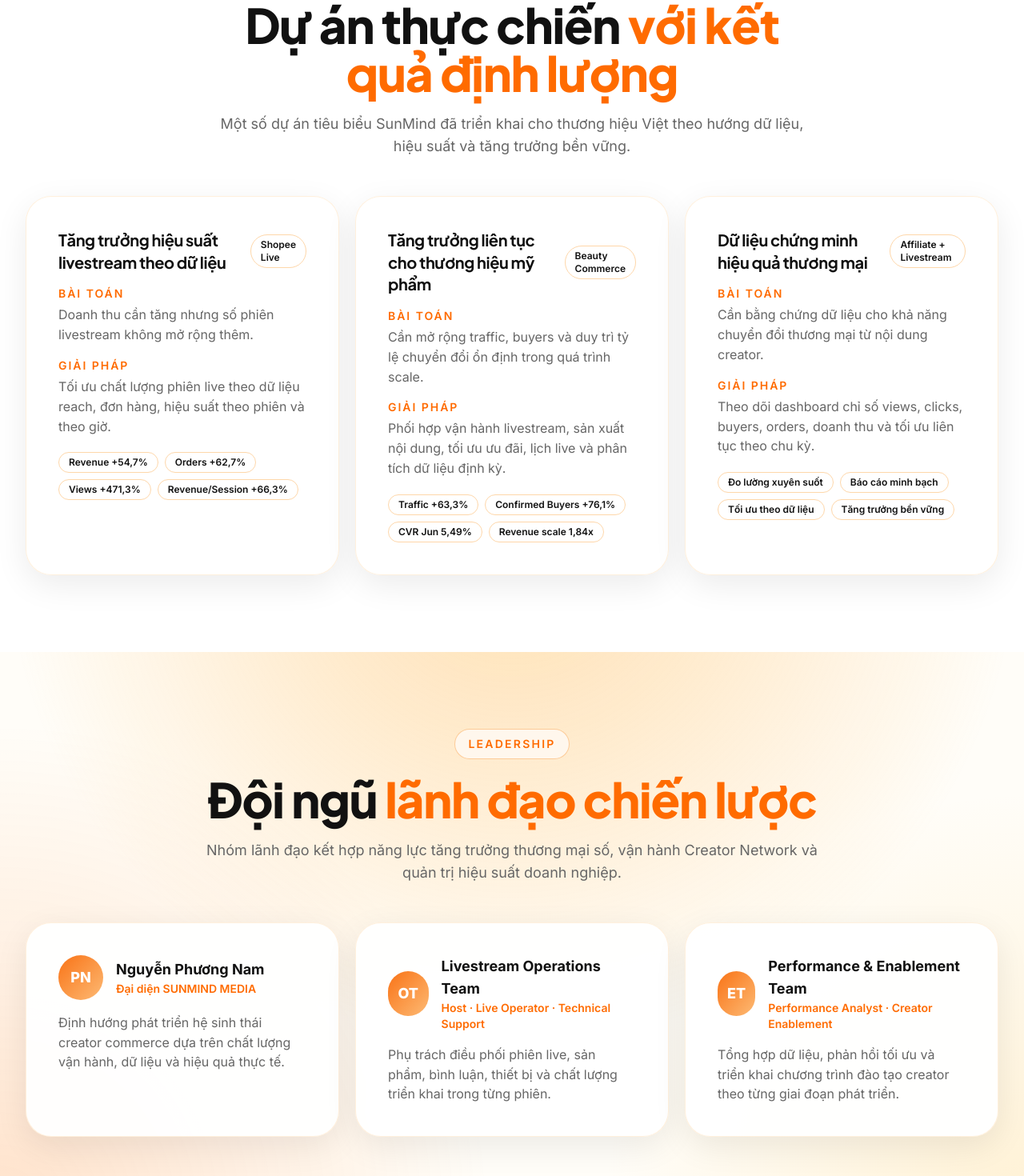
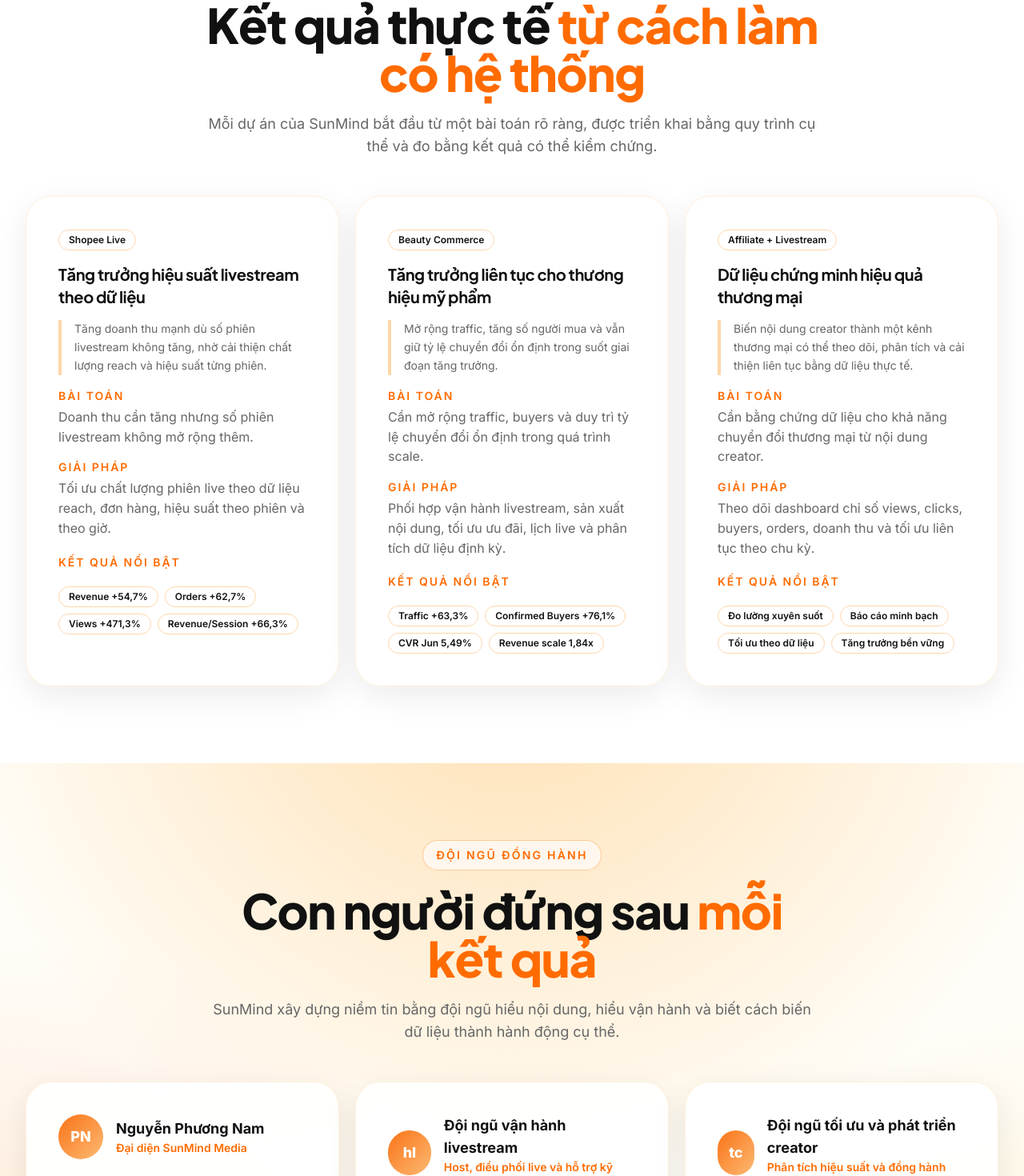
Before and after one commit to quanduong1712/Web-SunMind-Media, a React (Vite) app: page / in a window 1280 px wide. Shown: the part 7429-8899 px from the top of the page at 80% size. Built offline with nearby package versions, Linux system fonts and the light colour scheme.

Commit message:
Support creator photos and refine marketing sections

```diff
--- a/src/components/CaseStudies.jsx
+++ b/src/components/CaseStudies.jsx
@@ -6,10 +6,10 @@ export default function CaseStudies({ items }) {
     <section className="section-wrap bg-white">
       <div className="container-main">
         <SectionTitle
-          eyebrow="CASE STUDY"
-          title="Dự án thực chiến"
-          highlight="với kết quả định lượng"
-          desc="Một số dự án tiêu biểu SunMind đã triển khai cho thương hiệu Việt theo hướng dữ liệu, hiệu suất và tăng trưởng bền vững."
+          eyebrow="DỰ ÁN TIÊU BIỂU"
+          title="Kết quả thực tế"
+          highlight="từ cách làm có hệ thống"
+          desc="Mỗi dự án của SunMind bắt đầu từ một bài toán rõ ràng, được triển khai bằng quy trình cụ thể và đo bằng kết quả có thể kiểm chứng."
         />
 
         <div className="mt-12 grid gap-5 xl:grid-cols-3">
@@ -22,10 +22,16 @@ export default function CaseStudies({ items }) {
               transition={{ delay: idx * 0.06 }}
               className="section-enterprise"
             >
-              <div className="flex items-center justify-between gap-3">
-                <h3 className="text-xl font-bold leading-snug">{item.title}</h3>
-                <span className="kpi-chip">{item.industry}</span>
+              <div className="flex items-start justify-between gap-3">
+                <div>
+                  <span className="kpi-chip">{item.industry}</span>
+                  <h3 className="mt-4 text-xl font-bold leading-snug">{item.title}</h3>
+                </div>
               </div>
+
+              <p className="mt-4 border-l-4 border-orange-200 pl-4 text-sm leading-relaxed text-sunmind-gray">
+                {item.summary}
+              </p>
 
               <p className="mt-4 text-sm font-semibold uppercase tracking-[0.14em] text-sunmind-primary">Bài toán</p>
               <p className="mt-1 text-sunmind-gray">{item.challenge}</p>
@@ -33,6 +39,7 @@ export default function CaseStudies({ items }) {
               <p className="mt-4 text-sm font-semibold uppercase tracking-[0.14em] text-sunmind-primary">Giải pháp</p>
               <p className="mt-1 text-sunmind-gray">{item.solution}</p>
 
+              <p className="mt-5 text-sm font-semibold uppercase tracking-[0.14em] text-sunmind-primary">Kết quả nổi bật</p>
               <div className="mt-5 flex flex-wrap gap-2">
                 {item.impact.map((impact) => (
                   <span key={impact} className="kpi-chip">
--- a/src/components/Creators.jsx
+++ b/src/components/Creators.jsx
@@ -32,9 +32,17 @@ export default function Creators({ creators }) {
               <div className={`relative h-56 bg-gradient-to-br ${creator.tone ?? "from-orange-200 to-orange-400"}`}>
                 <div className="absolute inset-0 bg-[radial-gradient(circle_at_30%_20%,rgba(255,255,255,0.7),transparent_30%),radial-gradient(circle_at_70%_80%,rgba(255,255,255,0.28),transparent_26%)]" />
                 <div className="absolute inset-x-0 bottom-0 h-24 bg-gradient-to-t from-black/20 to-transparent" />
-                <div className="absolute left-1/2 top-1/2 flex h-28 w-28 -translate-x-1/2 -translate-y-1/2 items-center justify-center rounded-full border-4 border-white/80 bg-white/25 text-3xl font-black text-white shadow-[0_18px_40px_rgba(0,0,0,0.18)] backdrop-blur-sm transition duration-300 group-hover:scale-105">
-                  {getInitials(creator.name)}
-                </div>
+                {creator.image ? (
+                  <img
+                    src={creator.image}
+                    alt={creator.name}
+                    className="absolute left-1/2 top-1/2 h-32 w-32 -translate-x-1/2 -translate-y-1/2 rounded-full border-4 border-white/80 object-cover shadow-[0_18px_40px_rgba(0,0,0,0.18)] transition duration-300 group-hover:scale-105"
+                  />
+                ) : (
+                  <div className="absolute left-1/2 top-1/2 flex h-28 w-28 -translate-x-1/2 -translate-y-1/2 items-center justify-center rounded-full border-4 border-white/80 bg-white/25 text-3xl font-black text-white shadow-[0_18px_40px_rgba(0,0,0,0.18)] backdrop-blur-sm transition duration-300 group-hover:scale-105">
+                    {getInitials(creator.name)}
+                  </div>
+                )}
                 <div className="absolute right-4 top-4 rounded-full border border-white/55 bg-white/20 px-3 py-1 text-xs font-semibold text-white backdrop-blur">
                   {creator.platform}
                 </div>
--- a/src/components/Leadership.jsx
+++ b/src/components/Leadership.jsx
@@ -6,10 +6,10 @@ export default function Leadership({ leaders }) {
     <section className="section-wrap bg-sunmind-light">
       <div className="container-main">
         <SectionTitle
-          eyebrow="LEADERSHIP"
-          title="Đội ngũ"
-          highlight="lãnh đạo chiến lược"
-          desc="Nhóm lãnh đạo kết hợp năng lực tăng trưởng thương mại số, vận hành Creator Network và quản trị hiệu suất doanh nghiệp."
+          eyebrow="ĐỘI NGŨ ĐỒNG HÀNH"
+          title="Con người đứng sau"
+          highlight="mỗi kết quả"
+          desc="SunMind xây dựng niềm tin bằng đội ngũ hiểu nội dung, hiểu vận hành và biết cách biến dữ liệu thành hành động cụ thể."
         />
 
         <div className="mt-12 grid gap-5 md:grid-cols-2 xl:grid-cols-3">
@@ -36,6 +36,13 @@ export default function Leadership({ leaders }) {
                 </div>
               </div>
               <p className="mt-4 text-sunmind-gray">{leader.bio}</p>
+              <div className="mt-5 flex flex-wrap gap-2">
+                {leader.strengths.map((strength) => (
+                  <span key={strength} className="rounded-full bg-orange-50 px-3 py-1 text-xs font-semibold text-sunmind-primary">
+                    {strength}
+                  </span>
+                ))}
+              </div>
             </motion.article>
           ))}
         </div>
--- a/src/data.js
+++ b/src/data.js
@@ -117,14 +117,14 @@ export const ecosystemNodes = [
 ];
 
 export const creators = [
-  { name: "Mai Anh Mẹ Cún", followers: "Beauty lifestyle", category: "Sắc đẹp|Thời trang nữ|Mẹ và bé", platform: "Shopee Video", tone: "from-[#f6d2b8] to-[#f3a35c]" },
-  { name: "Nguyễn Hà Thu", followers: "Fashion beauty", category: "Sắc đẹp|Thời trang nữ|Phụ kiện thời trang", platform: "TikTok Shop", tone: "from-[#d8d1f5] to-[#f2a7b8]" },
-  { name: "Mèo Trái Đất", followers: "Beauty wellness", category: "Sắc đẹp|Sức khỏe|Lifestyle", platform: "Shopee Live", tone: "from-[#c8d8bf] to-[#f0a04b]" },
-  { name: "Phương Ngân", followers: "Food fashion", category: "Thực phẩm đồ uống|Thời trang nữ|Thể thao dã ngoại", platform: "TikTok Shop", tone: "from-[#f5d6c6] to-[#ee8a5a]" },
-  { name: "Phương Phương", followers: "Home living", category: "Nhà cửa đời sống|Thiết bị gia dụng|Thực phẩm đồ uống", platform: "Shopee Video", tone: "from-[#d1e1d5] to-[#f0a54a]" },
-  { name: "Mai Tiến Đạt", followers: "Men style", category: "Thời trang nam|Sắc đẹp|Thực phẩm đồ uống", platform: "Shopee Live", tone: "from-[#d0d7e6] to-[#f49d37]" },
-  { name: "Mai Vân Trang", followers: "Beauty fashion", category: "Sắc đẹp|Thời trang nữ|Phụ kiện thời trang", platform: "TikTok Shop", tone: "from-[#ead6c8] to-[#f29f67]" },
-  { name: "Hằng Mommy", followers: "Mom & family", category: "Nhà cửa đời sống|Mẹ và bé|Thực phẩm đồ uống", platform: "Shopee Video", tone: "from-[#f2d5cc] to-[#efae79]" },
+  { name: "Mai Anh Mẹ Cún", followers: "Beauty lifestyle", category: "Sắc đẹp|Thời trang nữ|Mẹ và bé", platform: "Shopee Video", tone: "from-[#f6d2b8] to-[#f3a35c]", image: "" },
+  { name: "Nguyễn Hà Thu", followers: "Fashion beauty", category: "Sắc đẹp|Thời trang nữ|Phụ kiện thời trang", platform: "TikTok Shop", tone: "from-[#d8d1f5] to-[#f2a7b8]", image: "" },
+  { name: "Mèo Trái Đất", followers: "Beauty wellness", category: "Sắc đẹp|Sức khỏe|Lifestyle", platform: "Shopee Live", tone: "from-[#c8d8bf] to-[#f0a04b]", image: "" },
+  { name: "Phương Ngân", followers: "Food fashion", category: "Thực phẩm đồ uống|Thời trang nữ|Thể thao dã ngoại", platform: "TikTok Shop", tone: "from-[#f5d6c6] to-[#ee8a5a]", image: "" },
+  { name: "Phương Phương", followers: "Home living", category: "Nhà cửa đời sống|Thiết bị gia dụng|Thực phẩm đồ uống", platform: "Shopee Video", tone: "from-[#d1e1d5] to-[#f0a54a]", image: "" },
+  { name: "Mai Tiến Đạt", followers: "Men style", category: "Thời trang nam|Sắc đẹp|Thực phẩm đồ uống", platform: "Shopee Live", tone: "from-[#d0d7e6] to-[#f49d37]", image: "" },
+  { name: "Mai Vân Trang", followers: "Beauty fashion", category: "Sắc đẹp|Thời trang nữ|Phụ kiện thời trang", platform: "TikTok Shop", tone: "from-[#ead6c8] to-[#f29f67]", image: "" },
+  { name: "Hằng Mommy", followers: "Mom & family", category: "Nhà cửa đời sống|Mẹ và bé|Thực phẩm đồ uống", platform: "Shopee Video", tone: "from-[#f2d5cc] to-[#efae79]", image: "" },
 ];
 
 export const partnerNames = [
@@ -192,6 +192,7 @@ export const caseStudies = [
   {
     title: "Tăng trưởng hiệu suất livestream theo dữ liệu",
     industry: "Shopee Live",
+    summary: "Tăng doanh thu mạnh dù số phiên livestream không tăng, nhờ cải thiện chất lượng reach và hiệu suất từng phiên.",
     challenge: "Doanh thu cần tăng nhưng số phiên livestream không mở rộng thêm.",
     solution: "Tối ưu chất lượng phiên live theo dữ liệu reach, đơn hàng, hiệu suất theo phiên và theo giờ.",
     impact: ["Revenue +54,7%", "Orders +62,7%", "Views +471,3%", "Revenue/Session +66,3%"],
@@ -199,6 +200,7 @@ export const caseStudies = [
   {
     title: "Tăng trưởng liên tục cho thương hiệu mỹ phẩm",
     industry: "Beauty Commerce",
+    summary: "Mở rộng traffic, tăng số người mua và vẫn giữ tỷ lệ chuyển đổi ổn định trong suốt giai đoạn tăng trưởng.",
     challenge: "Cần mở rộng traffic, buyers và duy trì tỷ lệ chuyển đổi ổn định trong quá trình scale.",
     solution: "Phối hợp vận hành livestream, sản xuất nội dung, tối ưu ưu đãi, lịch live và phân tích dữ liệu định kỳ.",
     impact: ["Traffic +63,3%", "Confirmed Buyers +76,1%", "CVR Jun 5,49%", "Revenue scale 1,84x"],
@@ -206,6 +208,7 @@ export const caseStudies = [
   {
     title: "Dữ liệu chứng minh hiệu quả thương mại",
     industry: "Affiliate + Livestream",
+    summary: "Biến nội dung creator thành một kênh thương mại có thể theo dõi, phân tích và cải thiện liên tục bằng dữ liệu thực tế.",
     challenge: "Cần bằng chứng dữ liệu cho khả năng chuyển đổi thương mại từ nội dung creator.",
     solution: "Theo dõi dashboard chỉ số views, clicks, buyers, orders, doanh thu và tối ưu liên tục theo chu kỳ.",
     impact: ["Đo lường xuyên suốt", "Báo cáo minh bạch", "Tối ưu theo dữ liệu", "Tăng trưởng bền vững"],
@@ -215,18 +218,21 @@ export const caseStudies = [
 export const leadership = [
   {
     name: "Nguyễn Phương Nam",
-    role: "Đại diện SUNMIND MEDIA",
-    bio: "Định hướng phát triển hệ sinh thái creator commerce dựa trên chất lượng vận hành, dữ liệu và hiệu quả thực tế.",
+    role: "Đại diện SunMind Media",
+    bio: "Định hướng SunMind theo mô hình tăng trưởng bền vững, lấy chất lượng creator, nội dung và hiệu quả thương mại làm trọng tâm.",
+    strengths: ["Định hướng hệ sinh thái", "Tập trung hiệu quả thực chất"],
   },
   {
-    name: "Livestream Operations Team",
-    role: "Host · Live Operator · Technical Support",
-    bio: "Phụ trách điều phối phiên live, sản phẩm, bình luận, thiết bị và chất lượng triển khai trong từng phiên.",
+    name: "Đội ngũ vận hành livestream",
+    role: "Host, điều phối live và hỗ trợ kỹ thuật",
+    bio: "Phối hợp chuẩn bị sản phẩm, flow chương trình, tương tác phiên live và chất lượng kỹ thuật để mỗi buổi phát sóng vận hành mượt mà hơn.",
+    strengths: ["Vận hành theo quy trình", "Phản ứng nhanh trong phiên live"],
   },
   {
-    name: "Performance & Enablement Team",
-    role: "Performance Analyst · Creator Enablement",
-    bio: "Tổng hợp dữ liệu, phản hồi tối ưu và triển khai chương trình đào tạo creator theo từng giai đoạn phát triển.",
+    name: "Đội ngũ tối ưu và phát triển creator",
+    role: "Phân tích hiệu suất và đồng hành đào tạo",
+    bio: "Theo dõi số liệu, phản hồi cải thiện nội dung và hỗ trợ creator phát triển kỹ năng để tăng hiệu quả bền vững theo thời gian.",
+    strengths: ["Đọc dữ liệu để tối ưu", "Đồng hành phát triển dài hạn"],
   },
 ];
 
```
